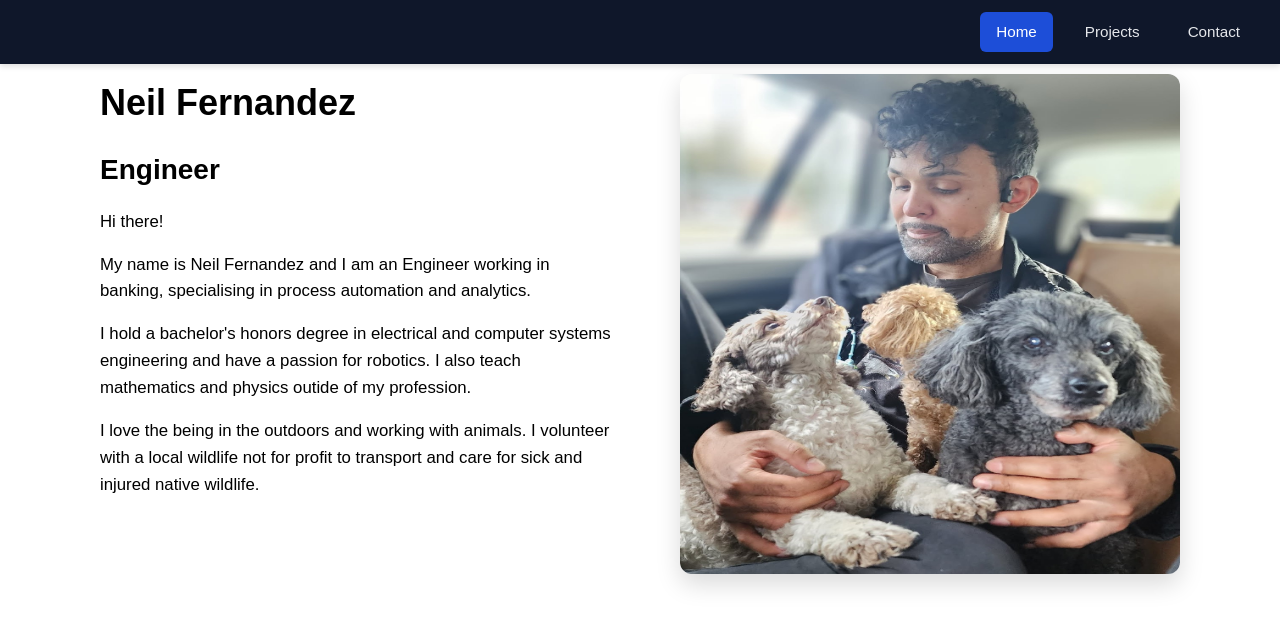
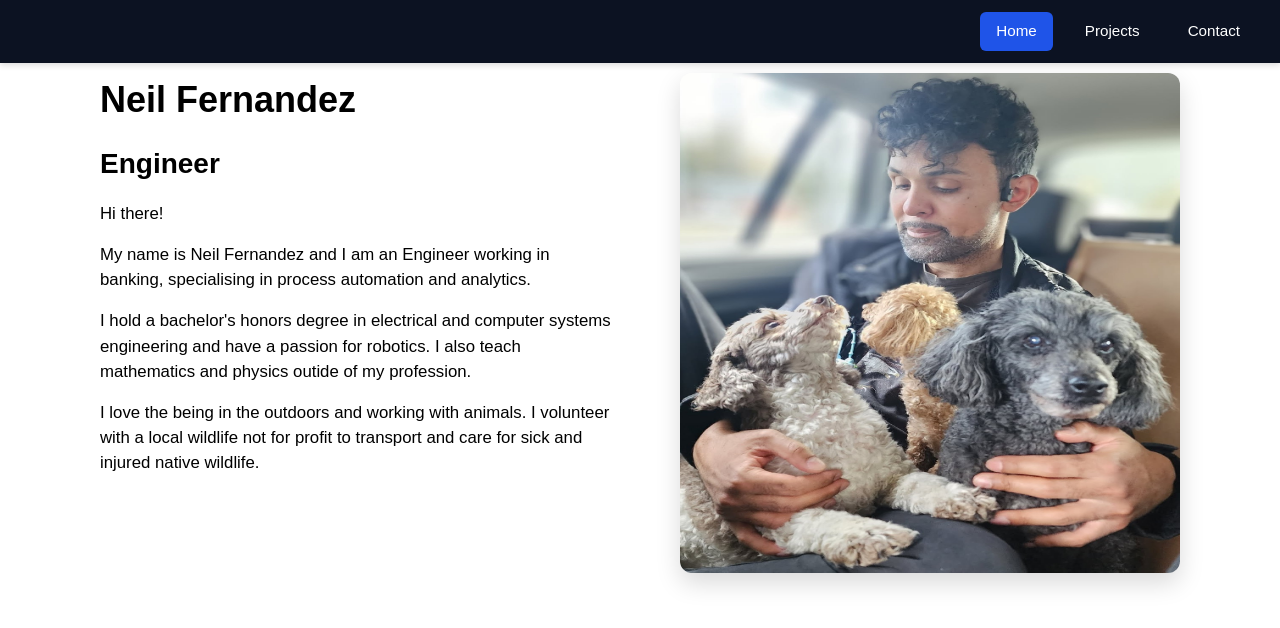
Before and after one commit to neil-fernandez/jhu_software_concepts, a Flask app: page / in a window 1280 px wide. Shown: the top 628 px of the page. Run offline with Flask 3, Linux system fonts and the light colour scheme.

Commit message:
Standardised css.

```diff
--- a/module_1/app/static/main.css
+++ b/module_1/app/static/main.css
@@ -9,7 +9,7 @@
 /* Navbar */
 .navbar {
   width: 100%;
-  background-color: #0f172a;
+  background-color: #0c1222;
   box-shadow: 0 2px 6px rgba(0, 0, 0, 0.15);
 }
 
@@ -17,7 +17,6 @@
 .nav-container {
   margin: 0 auto;
   padding: 0.75rem 1.5rem;
-
   display: flex;
   justify-content: flex-end;
 }
@@ -33,7 +32,7 @@
 /* Nav list <li> link */
 .nav-menu li a {
   display: block;
-  color: #e5e7eb;
+  color: #ffffff;
   text-decoration: none;
   padding: 0.5rem 1rem;
   border-radius: 6px;
@@ -46,13 +45,13 @@
 
 /* Nav list <li> link hover */
 .nav-menu li a:hover {
-  background-color: #2563eb;
+  background-color: #2768f8;
   color: #ffffff;
 }
 
 /* Nav list <li> link active */
 .nav-menu a.active {
-  background-color: #1d4ed8;
+  background-color: #1f54e8;
   color: #ffffff;
 }
 
@@ -60,7 +59,7 @@
 body {
   font-family: sans-serif;
   font-size: 1.05rem;
-  line-height: 1.6;
+  line-height: 1.5;
   margin-bottom: 1rem;
   text-align: left;
 }
@@ -79,9 +78,9 @@ body {
 
 /* Text container */
 .bio-text {
-  flex: 1;
   padding-left: 10px;
   padding-top: 10px;
+  flex: 1;
 }
 
 /* Header 1 */
@@ -99,24 +98,24 @@ body {
 /* Paragraph */
 .bio-text p {
   font-size: 1.05rem;
-  line-height: 1.6;
+  line-height: 1.5;
   margin-bottom: 1rem;
 }
 
 /* Image container */
 .bio-image {
+  padding-right: 10px;
+  padding-top: 10px;
   flex: 1;
   display: flex;
   justify-content: flex-end;
-  padding-right: 10px;
-  padding-top: 10px;
 }
 
 /* Image */
 .bio img {
   max-width: 100%;
+  width: 500px;
+  height: 500px;
   border-radius: 12px;
   box-shadow: 0 10px 25px rgba(0, 0, 0, 0.15);
-  width: 500px;
-  height: 500px;
 }
```
